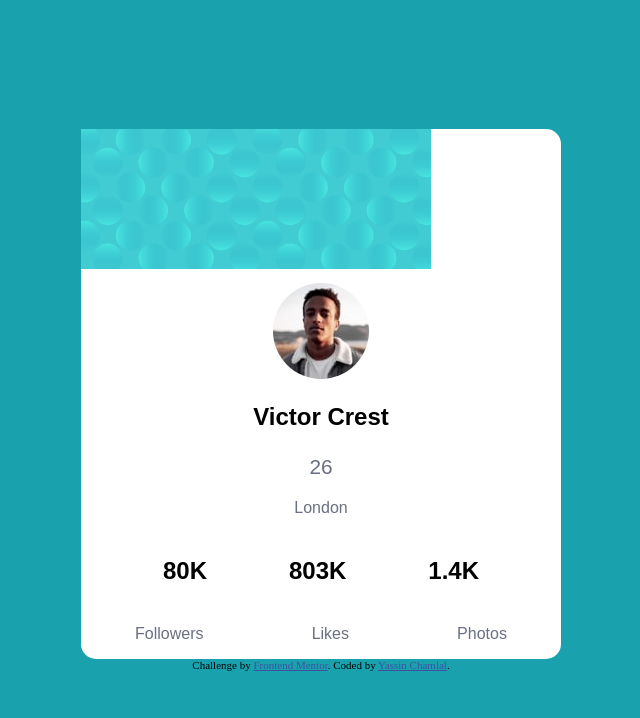
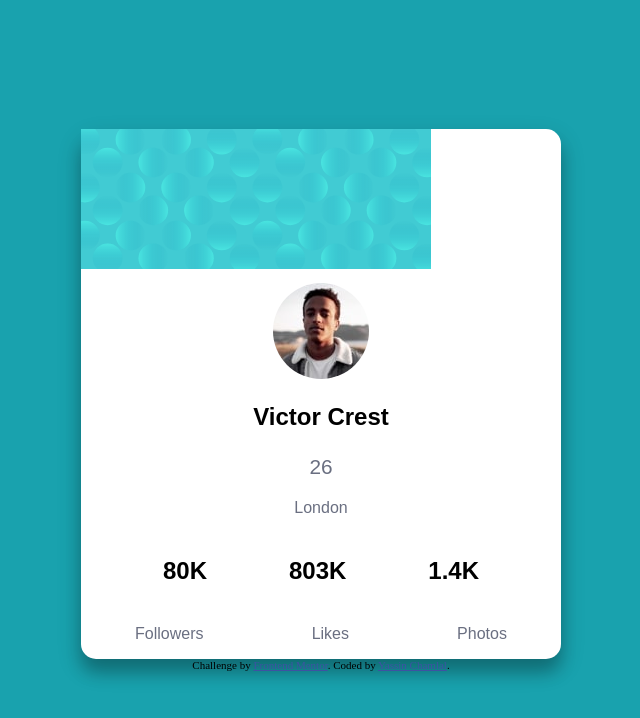
Before and after one commit to yassi22/profile-card-component, a plain HTML site: page index/index.html in a window 1280 px wide. Shown: the whole page, without its empty margins (319-959 px from the left). Drawn offline with Linux system fonts and the light colour scheme.

Commit message:
added shadow to card

```diff
--- a/index/css/style.css
+++ b/index/css/style.css
@@ -19,6 +19,8 @@ border-radius: 15px;
 height: 100%;
 width: 100%;
 max-width: 30em;
+box-shadow: 0 14px 16px 0 rgba(0, 0, 0, 0.2), 0 10px 25px 0 rgba(0, 0, 0, 0.19);
+
 
 }
 
```
Also changed, not shown: index/index.html (+0 -1 lines).
